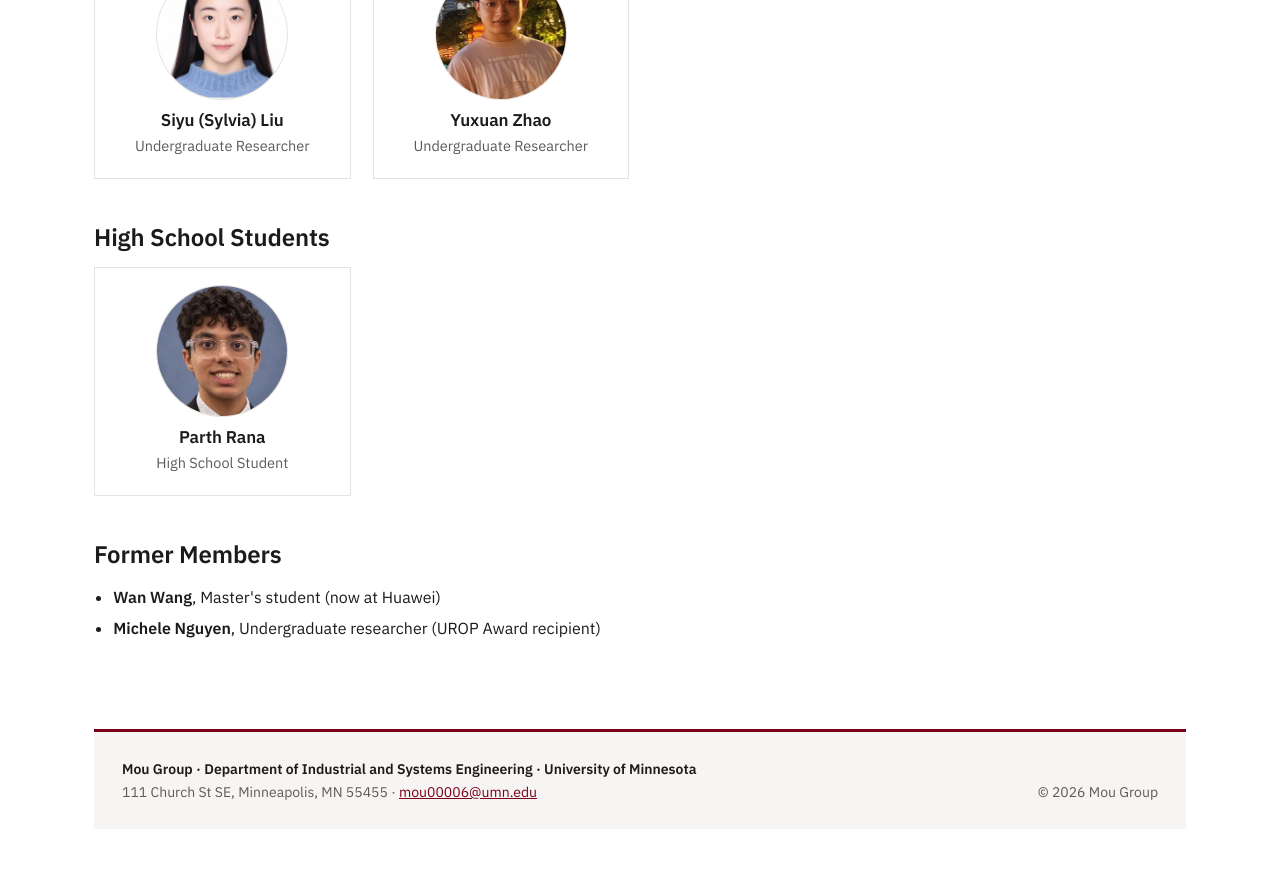
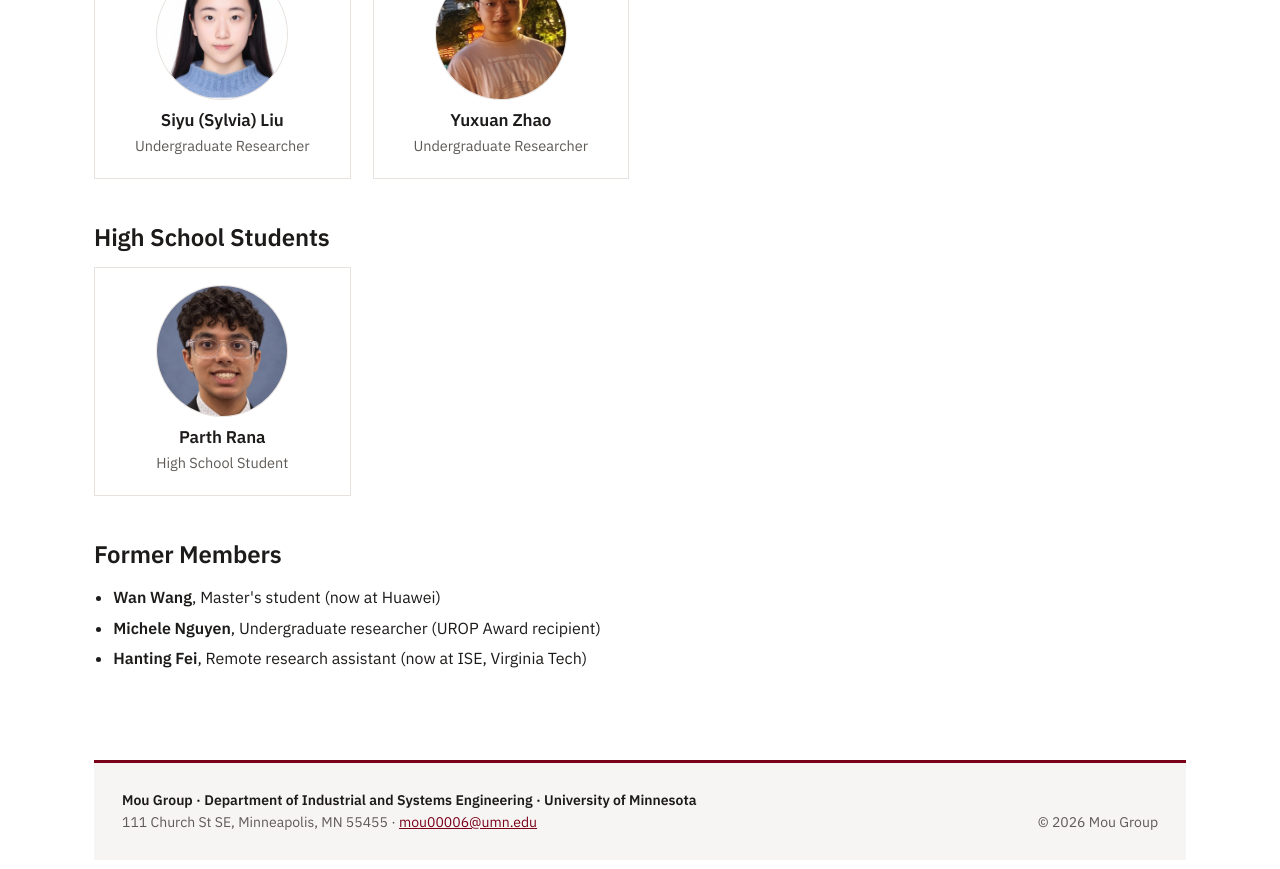
Before and after one commit to Mou-group-UMN/mou-group-umn.github.io, a Jekyll site: the page built from people.html, in a window 1280 px wide and 900 px high, scrolled down 1746 px. Shown: the top 869 px of the window. Built offline with Jekyll 4.4.1, drawn with Linux system fonts in a browser that asks for light colours.

Commit message:
People: add Hanting Fei to former members (now at ISE, Virginia Tech)
Co-Authored-By: Claude Opus 5.5 <noreply@anthropic.com>
Claude-Session: https://claude.ai/code/session_01XBj4b1asWe9EJC5WfSpYSG

```diff
--- a/_data/people.yml
+++ b/_data/people.yml
@@ -36,3 +36,4 @@ postdocs: []
 former:
   - {name: Wan Wang, role: "Master's student", note: now at Huawei}
   - {name: Michele Nguyen, role: Undergraduate researcher, note: UROP Award recipient}
+  - {name: Hanting Fei, role: Remote research assistant, note: "now at ISE, Virginia Tech"}
```
